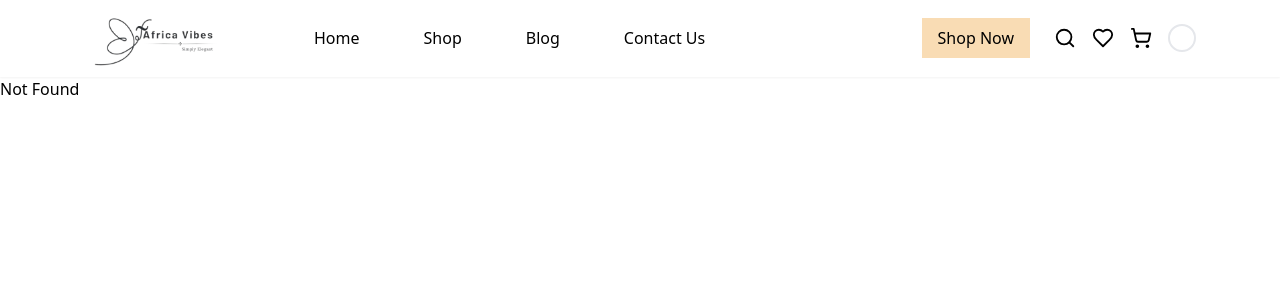
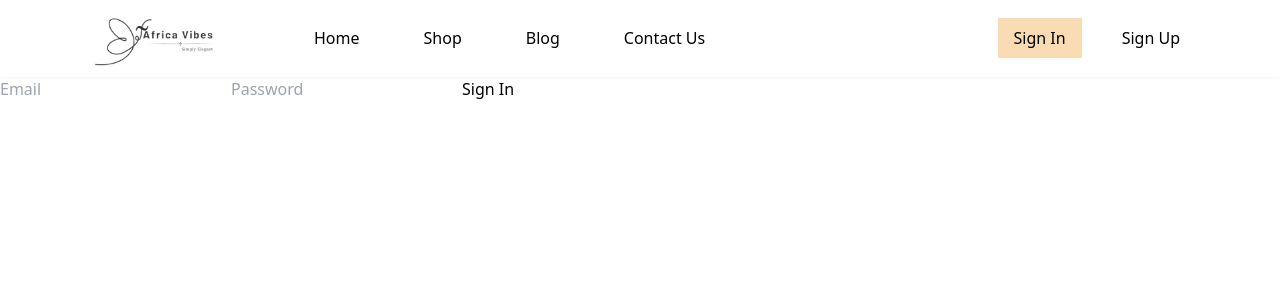
Before and after one commit to iamzaidmohammed/africanvibes, a React (Vite) app: page /signin in a window 1280 px wide. Before the commit this address had no page. Shown: the top 300 px of the page. Built offline with nearby package versions, Linux system fonts and the light colour scheme.

Commit message:
Added signin, signup and logout logic

```diff
--- a/src/App.jsx
+++ b/src/App.jsx
@@ -7,18 +7,27 @@ import {
 
 import Home from "./pages/Home";
 import MainLayout from "./layouts/MainLayout";
+import SignIn from "./pages/Signin.jsx";
+import SignUp from "./pages/Signup.jsx";
+import { AuthProvider } from "./services/authService";
 
 const router = createBrowserRouter(
   createRoutesFromElements(
     <Route path="/" element={<MainLayout />}>
       <Route index element={<Home />} />
-      <Route path="*" element={<h1> Not Found </h1>} />
+      <Route path="signin" element={<SignIn />} />
+      <Route path="signup" element={<SignUp />} />
+      <Route path="*" element={<h1>Not Found</h1>} />
     </Route>
   )
 );
 
 function App() {
-  return <RouterProvider router={router} />;
+  return (
+    <AuthProvider>
+      <RouterProvider router={router} />
+    </AuthProvider>
+  );
 }
 
 export default App;
--- a/src/components/Navbar.jsx
+++ b/src/components/Navbar.jsx
@@ -3,14 +3,17 @@ import { NavLink } from "react-router-dom";
 import { Menu, ShoppingCart, Search, Heart } from "lucide-react";
 import Logo from "../assets/logo.png";
 import Profile from "./Profile";
+import { useAuth } from "../services/authService";
 
 const Navbar = () => {
+  const { user } = useAuth();
   const [toggleMenu, setToggleMenu] = useState(false);
+  const menuRef = useRef(null);
+
   const linkClass = ({ isActive }) =>
     isActive
       ? "py-2 px-4 bg-secondary hover:bg-secondary"
       : "py-2 px-4 hover:bg-secondary";
-  const menuRef = useRef(null);
 
   useEffect(() => {
     const handleClickOutside = (event) => {
@@ -63,6 +66,9 @@ const Navbar = () => {
           </div>
 
           <div className="flex items-center gap-6">
+            {!user ? (
+              ""
+            ) : (
               <div className="hidden xs:flex items-center gap-10">
                 <div className="hidden md:flex items-center gap-2">
                   <NavLink
@@ -73,8 +79,20 @@ const Navbar = () => {
                   </NavLink>
                 </div>
               </div>
+            )}
 
             {/* Mobile navigation toggle */}
+
+            {!user ? (
+              <>
+                <NavLink to="/signin" className={linkClass}>
+                  Sign In
+                </NavLink>
+                <NavLink to="/signup" className={linkClass}>
+                  Sign Up
+                </NavLink>
+              </>
+            ) : (
               <div className="flex items-center gap-4">
                 <Search className="hidden sm:block cursor-pointer" size={22} />
                 <Heart className="hidden sm:block cursor-pointer" size={22} />
@@ -90,6 +108,7 @@ const Navbar = () => {
                   />
                 </div>
               </div>
+            )}
           </div>
         </div>
       </div>
@@ -106,13 +125,16 @@ const Navbar = () => {
             <NavLink to="/" className="w-full py-2 px-4 hover:bg-secondary">
               Home
             </NavLink>
-            <NavLink to="#" className="w-full py-2 px-4 hover:bg-secondary">
+            <NavLink to="/shop" className="w-full py-2 px-4 hover:bg-secondary">
               Shop
             </NavLink>
-            <NavLink to="#" className="w-full py-2 px-4 hover:bg-secondary">
+            <NavLink to="/blog" className="w-full py-2 px-4 hover:bg-secondary">
               Blog
             </NavLink>
-            <NavLink to="#" className="w-full py-2 px-4 hover:bg-secondary">
+            <NavLink
+              to="/contact"
+              className="w-full py-2 px-4 hover:bg-secondary"
+            >
               Contact Us
             </NavLink>
             <NavLink
--- a/src/components/Profile.jsx
+++ b/src/components/Profile.jsx
@@ -1,7 +1,9 @@
 import { useState, useEffect, useRef } from "react";
+import { useAuth } from "../services/authService";
 import { UserRound, LayoutDashboard, Settings, LogOut } from "lucide-react";
 
 const Profile = () => {
+  const { logout } = useAuth();
   const [toggleMenu, setToggleMenu] = useState(false);
   const menuRef = useRef(null);
 
@@ -55,6 +57,7 @@ const Profile = () => {
               <Settings size={18} className="mr-2" /> Settings
             </a>
             <a
+              onClick={logout}
               href="#"
               className="flex items-center w-full py-2 px-4 hover:bg-secondary"
             >
--- /dev/null
+++ b/src/pages/Signin.jsx
@@ -0,0 +1,40 @@
+import { useState } from "react";
+import { useAuth } from "../services/authService";
+import { useNavigate } from "react-router-dom";
+
+const SignIn = () => {
+  const { signin } = useAuth();
+  const [email, setEmail] = useState("");
+  const [password, setPassword] = useState("");
+  const navigate = useNavigate();
+
+  const handleSubmit = async (e) => {
+    e.preventDefault();
+    const success = await signin(email, password);
+    if (success) {
+      navigate("/", { replace: true });
+    } else {
+      alert("Sign in failed");
+    }
+  };
+
+  return (
+    <form method="post" onSubmit={handleSubmit}>
+      <input
+        type="email"
+        placeholder="Email"
+        value={email}
+        onChange={(e) => setEmail(e.target.value)}
+      />
+      <input
+        type="password"
+        placeholder="Password"
+        value={password}
+        onChange={(e) => setPassword(e.target.value)}
+      />
+      <button type="submit">Sign In</button>
+    </form>
+  );
+};
+
+export default SignIn;
--- /dev/null
+++ b/src/pages/Signup.jsx
@@ -0,0 +1,47 @@
+import { useState } from "react";
+import { useAuth } from "../services/authService";
+import { useNavigate } from "react-router-dom";
+
+const SignUp = () => {
+  const { signup } = useAuth();
+  const [name, setName] = useState("");
+  const [email, setEmail] = useState("");
+  const [password, setPassword] = useState("");
+  const navigate = useNavigate();
+
+  const handleSubmit = async (e) => {
+    e.preventDefault();
+    const success = await signup(name, email, password);
+    if (success) {
+      navigate("/", { replace: true });
+    } else {
+      alert("Sign up failed");
+    }
+  };
+
+  return (
+    <form method="post" onSubmit={handleSubmit}>
+      <input
+        type="text"
+        placeholder="Name"
+        value={name}
+        onChange={(e) => setName(e.target.value)}
+      />
+      <input
+        type="email"
+        placeholder="Email"
+        value={email}
+        onChange={(e) => setEmail(e.target.value)}
+      />
+      <input
+        type="password"
+        placeholder="Password"
+        value={password}
+        onChange={(e) => setPassword(e.target.value)}
+      />
+      <button type="submit">Sign Up</button>
+    </form>
+  );
+};
+
+export default SignUp;
--- /dev/null
+++ b/src/services/authService.jsx
@@ -0,0 +1,84 @@
+import { useState, useContext, createContext, useEffect } from "react";
+import PropTypes from "prop-types";
+
+const AuthContext = createContext();
+
+export const useAuth = () => {
+  return useContext(AuthContext);
+};
+
+export const AuthProvider = ({ children }) => {
+  const [user, setUser] = useState(() => {
+    const savedUser = localStorage.getItem("user");
+    return savedUser ? JSON.parse(savedUser) : null;
+  });
+
+  useEffect(() => {
+    if (user) {
+      localStorage.setItem("user", JSON.stringify(user));
+    } else {
+      localStorage.removeItem("user");
+    }
+  }, [user]);
+
+  const signup = async (name, email, password) => {
+    try {
+      const response = await fetch("/api/routes/auth.php", {
+        method: "POST",
+        headers: {
+          "Content-Type": "application/json",
+        },
+        body: JSON.stringify({ action: "signup", name, email, password }),
+      });
+
+      const data = await response.json();
+
+      if (data.status === "success") {
+        setUser(data.user);
+        return true;
+      }
+    } catch (error) {
+      console.error("Sign Up Error:", error);
+    }
+
+    return false;
+  };
+
+  const signin = async (email, password) => {
+    try {
+      const response = await fetch("/api/routes/auth.php", {
+        method: "POST",
+        headers: {
+          "Content-Type": "application/json",
+        },
+        body: JSON.stringify({ action: "signin", email, password }),
+      });
+
+      const data = await response.json();
+
+      if (data.status === "success") {
+        setUser(data.user);
+        return true;
+      }
+    } catch (error) {
+      console.error("Sign In Error:", error);
+    }
+
+    return false;
+  };
+
+  const logout = () => {
+    setUser(null);
+    localStorage.removeItem("user");
+  };
+
+  return (
+    <AuthContext.Provider value={{ user, signup, signin, logout }}>
+      {children}
+    </AuthContext.Provider>
+  );
+};
+
+AuthProvider.propTypes = {
+  children: PropTypes.object.isRequired,
+};
```
Lines whose indentation alone changed are shown as unchanged.
